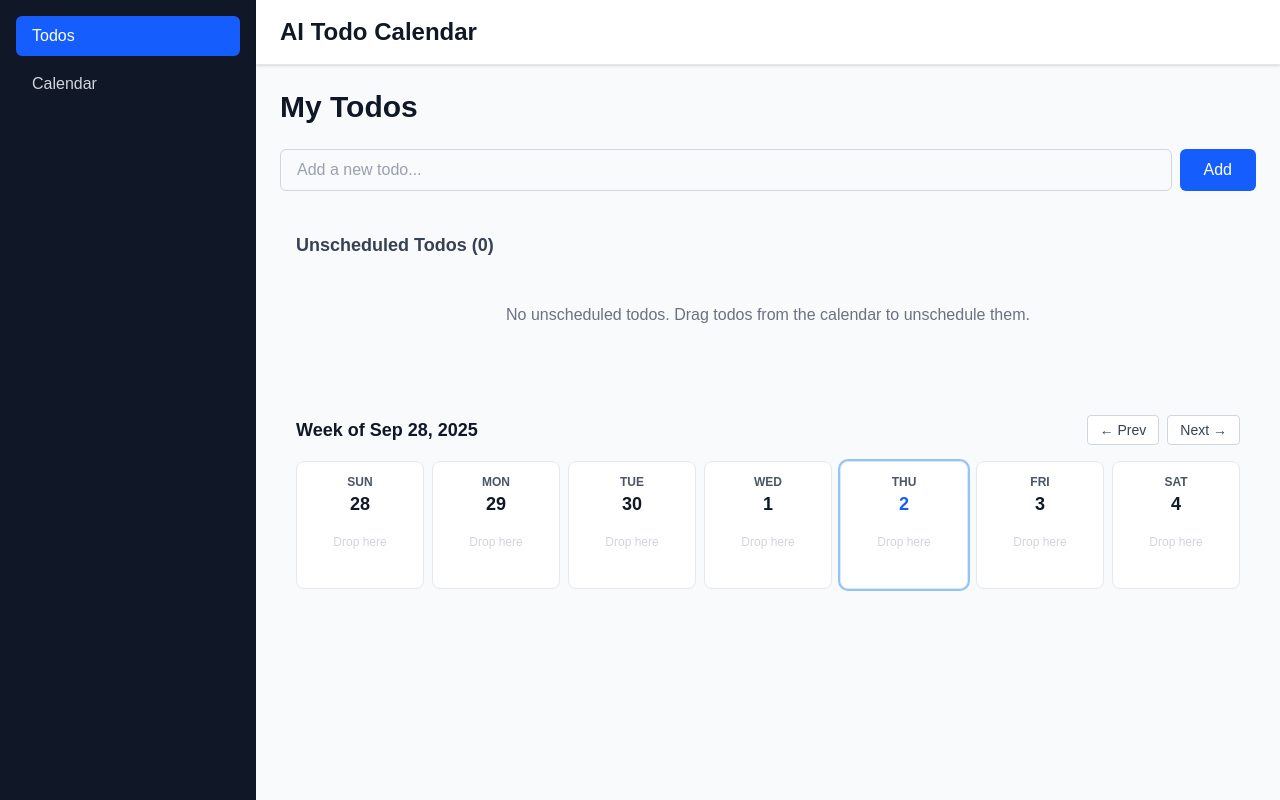
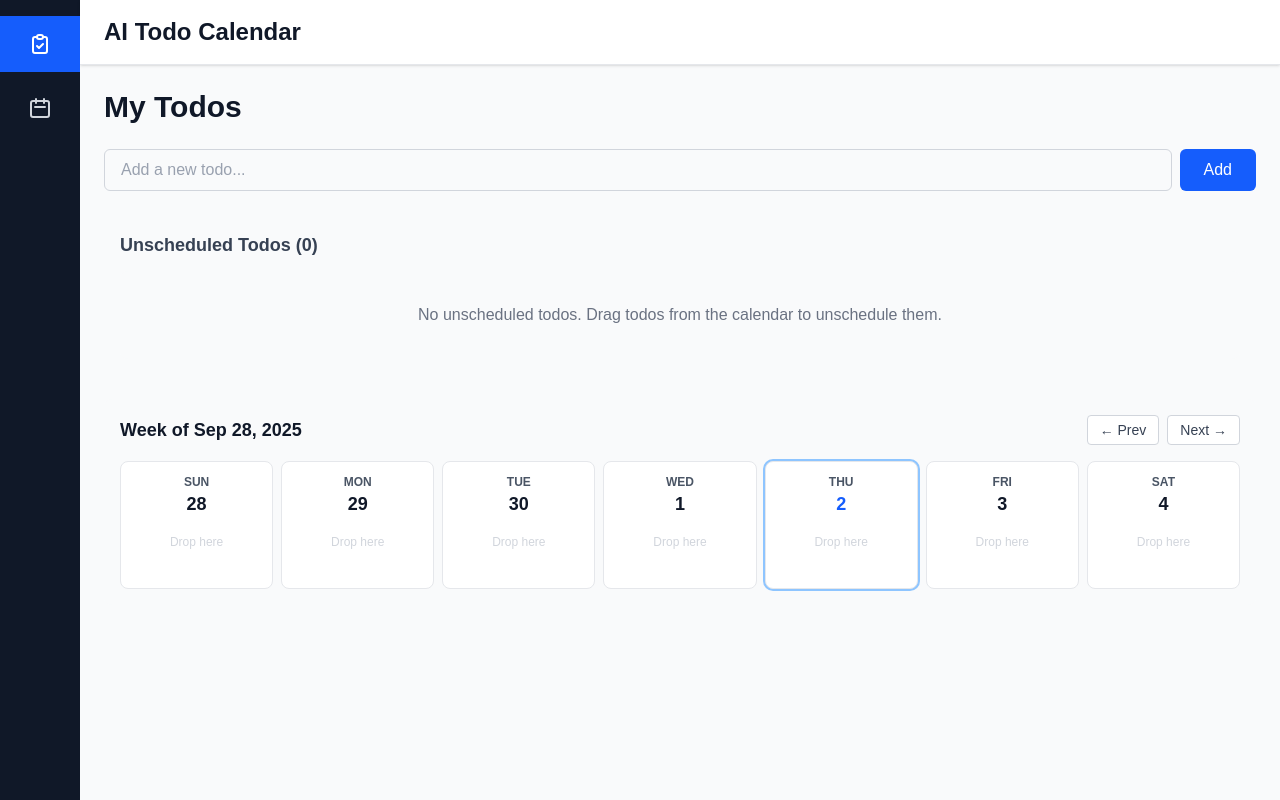
Before and after one commit to ChuqingShi/ai-todo-calendar, a Next.js app: page /todos in a window 1280 px wide. Built offline with nearby package versions, Linux system fonts and the light colour scheme.

Commit message:
feat: replace sidebar with compact design to save space

```diff
--- a/components/Sidebar.tsx
+++ b/components/Sidebar.tsx
@@ -7,28 +7,70 @@ export default function Sidebar() {
   const pathname = usePathname();
 
   const navItems = [
-    { name: "Todos", path: "/todos" },
-    { name: "Calendar", path: "/calendar" },
+    {
+      name: "Todos",
+      path: "/todos",
+      icon: (
+        <svg
+          xmlns="http://www.w3.org/2000/svg"
+          className="w-6 h-6"
+          fill="none"
+          viewBox="0 0 24 24"
+          stroke="currentColor"
+        >
+          <path
+            strokeLinecap="round"
+            strokeLinejoin="round"
+            strokeWidth={2}
+            d="M9 5H7a2 2 0 00-2 2v12a2 2 0 002 2h10a2 2 0 002-2V7a2 2 0 00-2-2h-2M9 5a2 2 0 002 2h2a2 2 0 002-2M9 5a2 2 0 012-2h2a2 2 0 012 2m-6 9l2 2 4-4"
+          />
+        </svg>
+      ),
+    },
+    {
+      name: "Calendar",
+      path: "/calendar",
+      icon: (
+        <svg
+          xmlns="http://www.w3.org/2000/svg"
+          className="w-6 h-6"
+          fill="none"
+          viewBox="0 0 24 24"
+          stroke="currentColor"
+        >
+          <path
+            strokeLinecap="round"
+            strokeLinejoin="round"
+            strokeWidth={2}
+            d="M8 7V3m8 4V3m-9 8h10M5 21h14a2 2 0 002-2V7a2 2 0 00-2-2H5a2 2 0 00-2 2v12a2 2 0 002 2z"
+          />
+        </svg>
+      ),
+    },
   ];
 
   return (
-    <aside className="w-64 bg-gray-900 text-white min-h-screen">
-      <nav className="p-4">
+    <aside className="w-20 bg-gray-900 text-white min-h-screen">
+      <nav className="py-4">
         <ul className="space-y-2">
           {navItems.map((item) => {
             const isActive = pathname === item.path;
             return (
-              <li key={item.path}>
+              <li key={item.path} className="group relative">
                 <Link
                   href={item.path}
-                  className={`block px-4 py-2 rounded-md transition-colors ${
+                  className={`flex items-center justify-center py-4 transition-colors ${
                     isActive
                       ? "bg-blue-600 text-white"
                       : "text-gray-300 hover:bg-gray-800 hover:text-white"
                   }`}
                 >
+                  {item.icon}
+                </Link>
+                {/* Tooltip */}
+                <div className="absolute left-full ml-2 top-1/2 -translate-y-1/2 px-3 py-1 bg-gray-800 text-white text-sm rounded opacity-0 pointer-events-none group-hover:opacity-100 transition-opacity whitespace-nowrap">
                   {item.name}
-                </Link>
+                </div>
               </li>
             );
           })}
```
